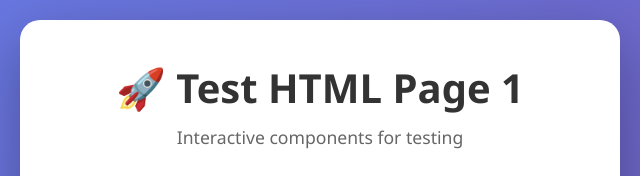
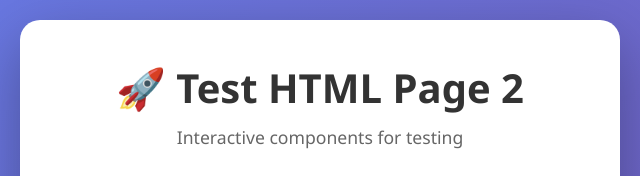
Before and after one commit to hrsh22/test-html, a plain HTML site: page index.html in a window 1280 px wide. Shown: the top 176 px of the page, 320-960 px from the left. Drawn offline with Linux system fonts and the light colour scheme.

Commit message:
update h1 - 2

```diff
--- a/index.html
+++ b/index.html
@@ -202,7 +202,7 @@
 </head>
 <body>
     <div class="container">
-        <h1>🚀 Test HTML Page 1</h1>
+        <h1>🚀 Test HTML Page 2</h1>
         <p class="subtitle">Interactive components for testing</p>
 
         <div class="card">
```
